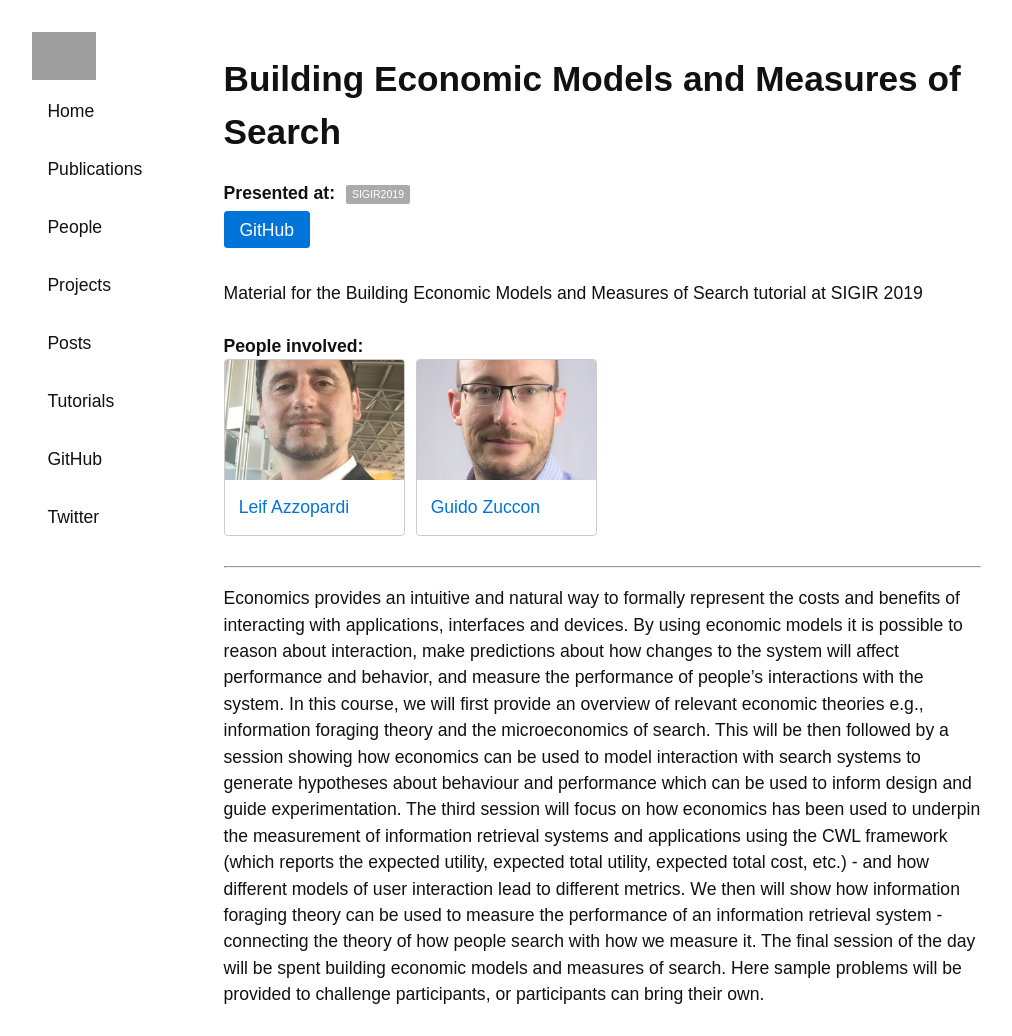
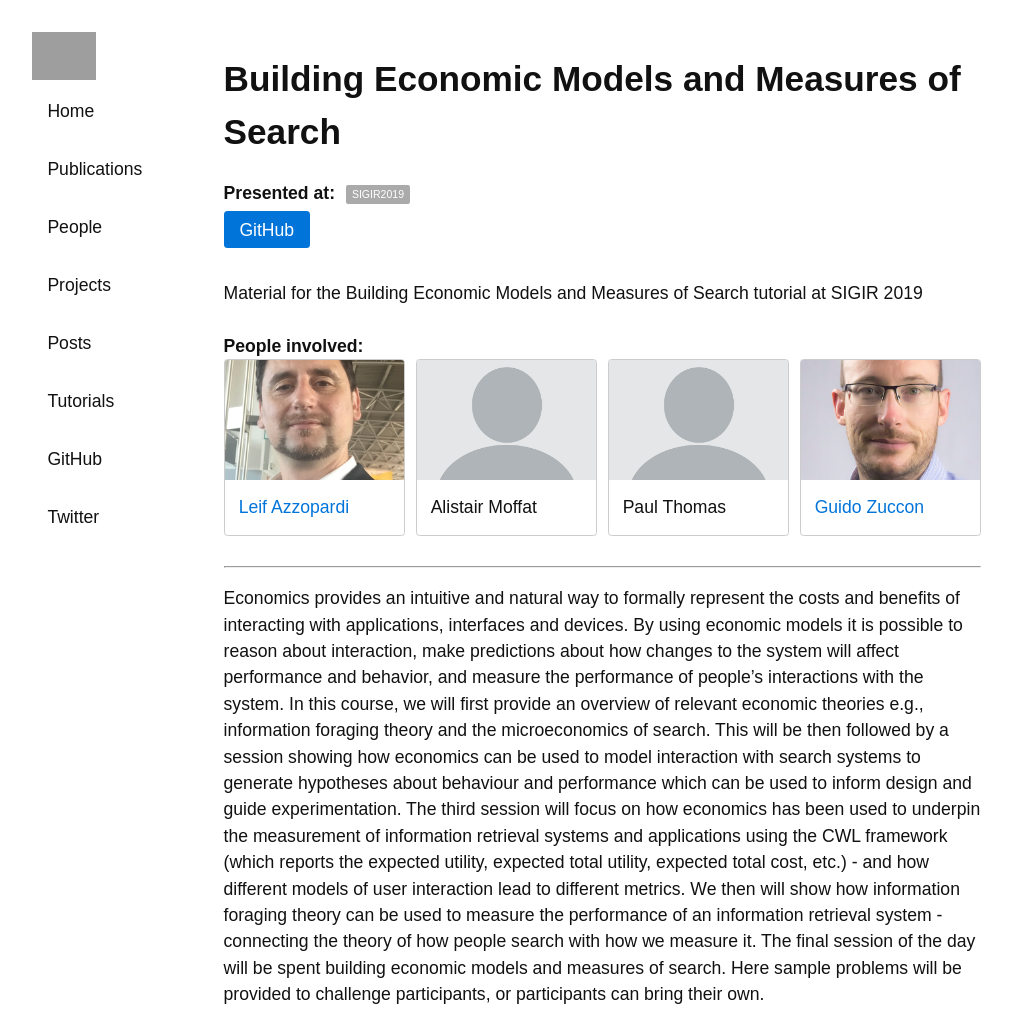
Before and after one commit to ielab/ielab.github.io, a Jekyll site: the page built from _tutorials/economic-models-measures-search.md, in a window 1280 px wide. Shown: the whole page, without its empty margins (139-1151 px from the left). Built offline with Jekyll 4.4.1, drawn with Linux system fonts in a browser that asks for light colours; grey boxes are pictures that could not be loaded.

Commit message:
Add external collaborator photos.

```diff
--- a/Gemfile
+++ b/Gemfile
@@ -1,2 +1,3 @@
+source 'https://rubygems.org'
 gem 'github-pages', group: :jekyll_plugins
 gem 'jekyll-redirect-from'
--- a/_layouts/tutorials.html
+++ b/_layouts/tutorials.html
@@ -19,10 +19,12 @@ layout: default
 {% assign people = site.people | where:'group', post.people %}
 <div class="flex four">
     {% for involved in page.people %}
+    {% assign found = false %}
     {% for person in site.people %}
     {% assign path = person.id | split: "/" %}
     {% assign id = path[2] %}
-    {% if id == involved %}
+    {% if id == involved.name %}
+    {% assign found = true %}
     <div>
         <article class="card">
             <div style="height: 120px; margin:auto; display:block">
@@ -39,6 +41,22 @@ layout: default
     </div>
     {% endif %}
     {% endfor %}
+    {% if found == false %}
+    <div>
+        <article class="card">
+            <div style="height: 120px; margin:auto; display:block">
+                {% if involved.image == nil %}
+                <img src="/images/blank-profile-picture.png" style="max-height: 100%; width: 100%; object-fit: cover">
+                {% else %}
+                <img src="{{ involved.image }}" style="max-height: 100%; width: 100%; object-fit: cover">
+                {% endif %}
+            </div>
+            <footer>
+            {{ involved.name }}
+            </footer>
+        </article>
+    </div>
+    {% endif %}
     {% endfor %}
 </div>
 <hr/>
--- a/_tutorials/economic-models-measures-search.md
+++ b/_tutorials/economic-models-measures-search.md
@@ -1,7 +1,13 @@
 ---
 name: Building Economic Models and Measures of Search
 venues: [SIGIR2019]
-people: [leif-azzopardi, alistair-moffat, paul-thomas, guido-zuccon]
+people:
+ - name: leif-azzopardi
+ - name: "Alistair Moffat"
+   image:
+ - name: "Paul Thomas"
+   image:
+ - name: guido-zuccon
 description: Material for the Building Economic Models and Measures of Search tutorial at SIGIR 2019
 links:
  - url: https://github.com/ielab/bemms2019
```
Also changed, not shown: _tutorials/economic-hci.md (+3 -1 lines), _tutorials/elastic4ir.md (+2 -1 lines), _tutorials/health-search-tutorial.md (+3 -1 lines), _tutorials/ir-in-practice.md (+3 -1 lines), Gemfile.lock.
